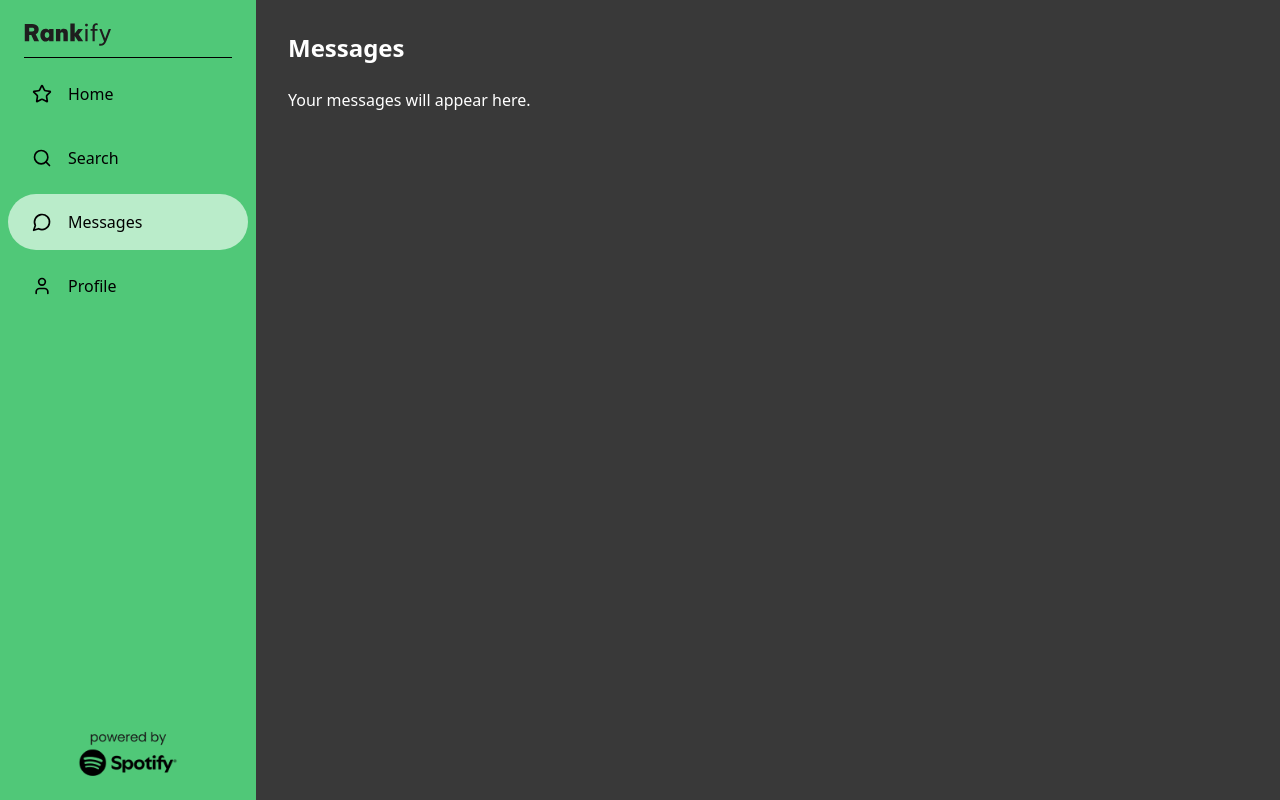
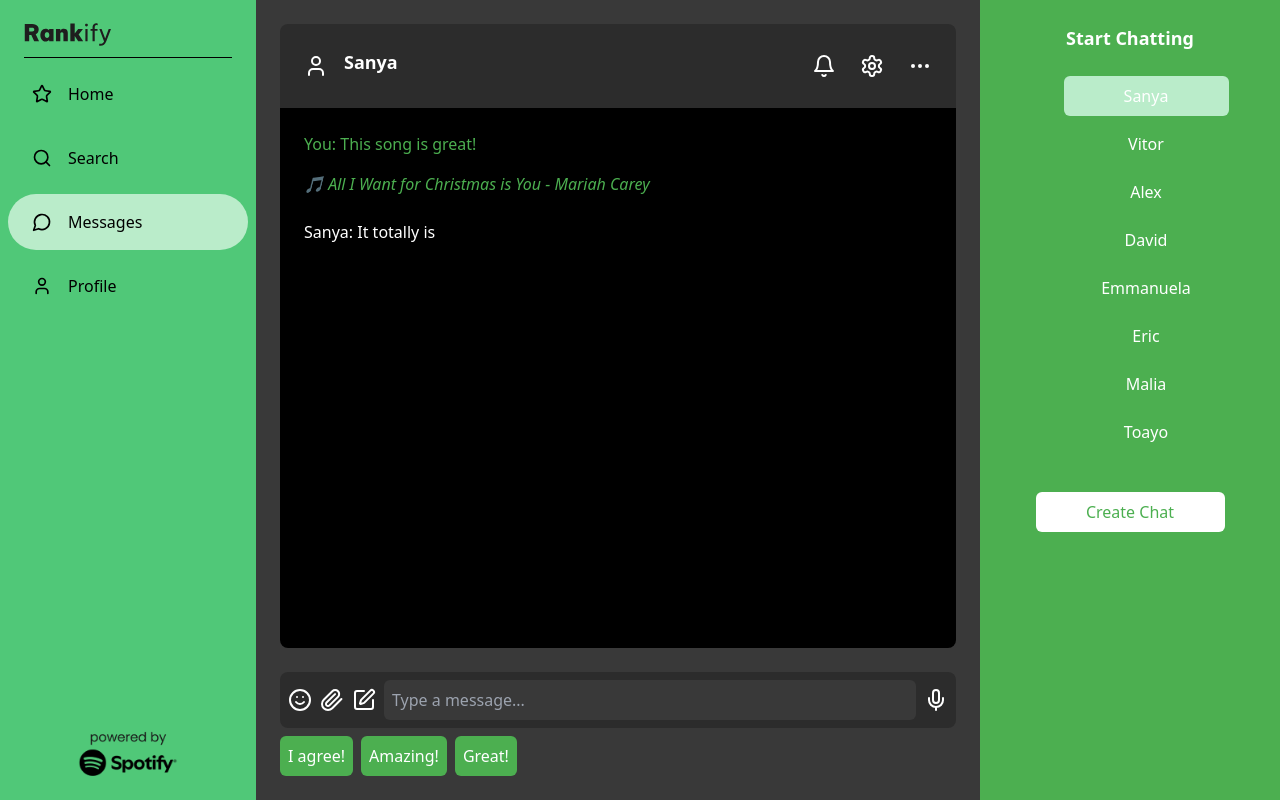
Before and after one commit to dav1dbai/CSCI201_Group9, a React (Create React App) app in the folder 201_frontend/: page /messages in a window 1280 px wide. Built offline with nearby package versions, Linux system fonts and the light colour scheme.

Commit message:
updated and working version of messages. minor aesthetic things i need to fix

```diff
--- a/201_frontend/src/pages/MessagesPage.js
+++ b/201_frontend/src/pages/MessagesPage.js
@@ -5,14 +5,20 @@
 - Shared Song ~ "All I Want for Christmas is You" is hardcoded in the handleShareSong function
 - Will probably have to replace frontend placeholder calls with real API calls
 */
+/*
+Questions I have for group meeting:
+1. Is the friends list gonna be static/hardcoded or will each user that logs in have their own populated list of friends? i.e. real-world updates
+2. Are users able to add/remove friends? i.e. if a new friend is added, the friends list should refresh.
+if a new message is sent or received, the message list should update automatically.
+3. When a user clicks on a chat with a friend should previous messages be shown or does it start from a blank chat?
+4. Are messages gonna be saved when a user sends them?
+*/
 import React, { useState } from "react";
-import Sidebar from "../components/layout/sidebar"; // Reusable sidebar component for navigation
+import { Bell, Settings, MoreHorizontal, User, Smile, Paperclip, Mic, Edit } from "lucide-react"; // Added icons
+import Sidebar from "../components/layout/sidebar"; // Sidebar for navigation
 
 const MessagesPage = () => {
-  // Tracks the currently selected friend for chatting
-  const [selectedFriend, setSelectedFriend] = useState(null);
-
-  // Stores the conversation messages
+  const [selectedFriend, setSelectedFriend] = useState("Sanya");
   const [messages, setMessages] = useState([
     {
       sender: "You",
@@ -21,11 +27,8 @@ const MessagesPage = () => {
     },
     { sender: "Sanya", text: "It totally is", song: null },
   ]);
-
-  // Tracks the value of the message input field
   const [messageInput, setMessageInput] = useState("");
 
-  // Hardcoded list of friends to display in the sidebar
   const friends = [
     "Sanya",
     "Vitor",
@@ -37,32 +40,27 @@ const MessagesPage = () => {
     "Toayo",
   ];
 
-  // Predefined quick replies for faster messaging
   const quickReplies = ["I agree!", "Amazing!", "Great!"];
 
-  // Updates the selected friend and resets the message list
   const handleSelectFriend = (friend) => {
     setSelectedFriend(friend);
-    setMessages([]); // Clear messages for now; replace with actual data fetching logic
+    setMessages([]); // Clear messages (replace with actual data fetching logic if necessary)
   };
 
-  // Sends a message by adding it to the current message list
   const handleSendMessage = () => {
     if (messageInput.trim()) {
       setMessages((prev) => [
         ...prev,
         { sender: "You", text: messageInput, song: null },
       ]);
-      setMessageInput(""); // Clear the input field
+      setMessageInput("");
     }
   };
 
-  // Sends a predefined quick reply
   const handleQuickReply = (reply) => {
     setMessages((prev) => [...prev, { sender: "You", text: reply, song: null }]);
   };
 
-  // Simulates sharing a song in the chat
   const handleShareSong = () => {
     setMessages((prev) => [
       ...prev,
@@ -71,53 +69,33 @@ const MessagesPage = () => {
   };
 
   return (
-    // Main container with a flex layout for the sidebar and content
-    <div className="flex min-h-screen bg-[#393939]">
-      {/* Sidebar for navigation, with the active tab set to "Messages" */}
+    <div className="flex h-screen w-screen bg-[#393939]">
+      {/* Sidebar on the left */}
       <Sidebar activeTab="Messages" />
 
-      {/* Main content area */}
-      <div className="flex-1 p-8">
-        <div className="grid grid-cols-3">
-          {/* Left-hand side: List of friends */}
-          <div className="bg-[#4CAF50] p-4 rounded-lg col-span-1">
-            <h3 className="text-white font-bold mb-4">Start Chatting</h3>
-            {/* Render each friend as a clickable list item */}
-            <ul className="list-none">
-              {friends.map((friend, index) => (
-                <li
-                  key={index}
-                  onClick={() => handleSelectFriend(friend)}
-                  className="p-2 text-white hover:bg-[#2E7D32] cursor-pointer rounded-md"
-                >
-                  {friend}
-                </li>
-              ))}
-            </ul>
-            {/* Button to create a new chat (not yet functional) */}
-            <button className="bg-white text-[#4CAF50] p-2 rounded-md mt-4">
-              Create Chat
-            </button>
+      {/* Chat section */}
+      <div className="flex flex-1 flex-col px-6 py-4">
+        {/* Top bar with friend name, icons, and separator */}
+        <div className="flex justify-between items-center bg-[#2C2C2C] p-4 rounded-t-lg">
+          <div className="flex items-center gap-3">
+            <User className="text-white w-6 h-6" /> {/* Friend icon */}
+            <h3 className="text-white text-lg font-bold">{selectedFriend}</h3>
+          </div>
+          <div className="flex items-center gap-4">
+            <Bell className="text-white w-6 h-6 cursor-pointer hover:text-[#4CAF50]" /> {/* Notifications */}
+            <Settings className="text-white w-6 h-6 cursor-pointer hover:text-[#4CAF50]" /> {/* Settings */}
+            <MoreHorizontal className="text-white w-6 h-6 cursor-pointer hover:text-[#4CAF50]" /> {/* Three dots */}
+          </div>
         </div>
 
-          {/* Right-hand side: Chat interface */}
-          <div className="bg-[#2C2C2C] p-4 rounded-lg col-span-2">
-            {selectedFriend ? (
-              <>
-                {/* Display the name of the selected friend */}
-                <h3 className="text-white font-bold">{selectedFriend}</h3>
-
-                {/* Chat messages area */}
-                <div className="bg-black p-4 mt-4 rounded-lg overflow-y-scroll h-80">
+        {/* Messages container */}
+        <div className="flex-1 bg-black rounded-b-lg p-4 overflow-y-scroll">
           {messages.length > 0 ? (
-                    // Render each message with sender-specific styling
             messages.map((msg, index) => (
               <div key={index} className="mb-4">
                 <p
                   className={
-                            msg.sender === "You"
-                              ? "text-[#4CAF50]"
-                              : "text-white"
+                    msg.sender === "You" ? "text-[#4CAF50]" : "text-white"
                   }
                 >
                   {msg.sender}: {msg.text}
@@ -130,35 +108,35 @@ const MessagesPage = () => {
               </div>
             ))
           ) : (
-                    // Message displayed when there are no messages
             <p className="text-white">No messages yet. Start chatting!</p>
           )}
         </div>
 
-                {/* Input area for sending messages */}
-                <div className="mt-4 flex gap-2">
+        {/* Input area */}
+        <div className="mt-4 flex items-center gap-2 bg-[#2C2C2C] rounded-lg p-2">
+          {/* Emoji Picker */}
+          <Smile className="text-white w-6 h-6 cursor-pointer hover:text-[#4CAF50]" title="Add Emoji" />
+
+          {/* Attach Files */}
+          <Paperclip className="text-white w-6 h-6 cursor-pointer hover:text-[#4CAF50]" title="Attach File" />
+
+          {/* Text editing symbol */}
+          <Edit className="text-white w-6 h-6 cursor-pointer hover:text-[#4CAF50]" title="Text Formatting" />
+
+          {/* Message input */}
           <input
             type="text"
             value={messageInput}
             onChange={(e) => setMessageInput(e.target.value)}
             placeholder="Type a message..."
-                    className="flex-1 p-2 rounded-md"
+            className="flex-1 p-2 rounded-md bg-[#393939] text-white placeholder-gray-400"
           />
-                  <button
-                    onClick={handleSendMessage}
-                    className="bg-white text-[#4CAF50] p-2 rounded-md"
-                  >
-                    Send
-                  </button>
-                  <button
-                    onClick={handleShareSong}
-                    className="bg-white text-[#4CAF50] p-2 rounded-md"
-                  >
-                    Share Song
-                  </button>
+
+          {/* Microphone */}
+          <Mic className="text-white w-6 h-6 cursor-pointer hover:text-[#4CAF50]" title="Record Audio" />
         </div>
 
-                {/* Quick reply buttons */}
+        {/* Quick replies */}
         <div className="mt-2 flex gap-2">
           {quickReplies.map((reply, index) => (
             <button
@@ -170,25 +148,30 @@ const MessagesPage = () => {
             </button>
           ))}
         </div>
-              </>
-            ) : (
-              // Prompt to select a friend if none is selected
-              <p className="text-white">Select a friend to start chatting!</p>
-            )}
       </div>
-        </div>
+
+      {/* Friends list on the right */}
+      <div className="w-[300px] bg-[#4CAF50] p-4 flex flex-col items-center">
+        <h3 className="text-white font-bold text-lg mb-4">Start Chatting</h3>
+        <ul className="flex flex-col gap-2 items-center w-full">
+          {friends.map((friend, index) => (
+            <li
+              key={index}
+              onClick={() => handleSelectFriend(friend)}
+              className={`w-3/4 p-2 text-center text-white cursor-pointer rounded-md ${
+                selectedFriend === friend ? "bg-[#BAECCA]" : "hover:bg-[#2E7D32]"
+              }`}
+            >
+              {friend}
+            </li>
+          ))}
+        </ul>
+        <button className="bg-white text-[#4CAF50] p-2 rounded-md mt-6 w-3/4">
+          Create Chat
+        </button>
       </div>
     </div>
   );
 };
 
 export default MessagesPage;
-
-/*
-Questions I have for group meeting:
-1. Is the friends list gonna be static/hardcoded or will each user that logs in have their own populated list of friends? i.e. real-world updates
-2. Are users able to add/remove friends? i.e. if a new friend is added, the friends list should refresh.
-if a new message is sent or received, the message list should update automatically.
-3. When a user clicks on a chat with a friend should previous messages be shown or does it start from a blank chat?
-4. Are messages gonna be saved when a user sends them?
-*/
--- a/201_frontend/src/pages/TestMessages.js
+++ b/201_frontend/src/pages/TestMessages.js
@@ -1,14 +1,163 @@
 //test page for messages
-import Sidebar from '../components/layout/sidebar';
+import React, { useState } from "react";
+import { Bell, Settings, MoreHorizontal, User, Smile, Paperclip, Mic, Edit } from "lucide-react"; // Added icons
+import Sidebar from "../components/layout/sidebar"; // Sidebar for navigation
 
-export default function Messages() {
-    return (
-      <div className="flex min-h-screen bg-[#393939]">
-        <Sidebar />
-        <div className="p-8">
-          <h2 className="text-2xl font-bold mb-4 text-white">Messages</h2>
-          <p className="text-base mb-4 text-white">Your messages will appear here.</p>
+const MessagesPage = () => {
+  const [selectedFriend, setSelectedFriend] = useState("Sanya");
+  const [messages, setMessages] = useState([
+    {
+      sender: "You",
+      text: "This song is great!",
+      song: "All I Want for Christmas is You - Mariah Carey",
+    },
+    { sender: "Sanya", text: "It totally is", song: null },
+  ]);
+  const [messageInput, setMessageInput] = useState("");
+
+  const friends = [
+    "Sanya",
+    "Vitor",
+    "Alex",
+    "David",
+    "Emmanuela",
+    "Eric",
+    "Malia",
+    "Toayo",
+  ];
+
+  const quickReplies = ["I agree!", "Amazing!", "Great!"];
+
+  const handleSelectFriend = (friend) => {
+    setSelectedFriend(friend);
+    setMessages([]); // Clear messages (replace with actual data fetching logic if necessary)
+  };
+
+  const handleSendMessage = () => {
+    if (messageInput.trim()) {
+      setMessages((prev) => [
+        ...prev,
+        { sender: "You", text: messageInput, song: null },
+      ]);
+      setMessageInput("");
+    }
+  };
+
+  const handleQuickReply = (reply) => {
+    setMessages((prev) => [...prev, { sender: "You", text: reply, song: null }]);
+  };
+
+  const handleShareSong = () => {
+    setMessages((prev) => [
+      ...prev,
+      { sender: "You", text: "", song: "All I Want for Christmas is You" },
+    ]);
+  };
+
+  return (
+    <div className="flex h-screen w-screen bg-[#393939]">
+      {/* Sidebar on the left */}
+      <Sidebar activeTab="Messages" />
+
+      {/* Chat section */}
+      <div className="flex flex-1 flex-col px-6 py-4">
+        {/* Top bar with friend name, icons, and separator */}
+        <div className="flex justify-between items-center bg-[#2C2C2C] p-4 rounded-t-lg">
+          <div className="flex items-center gap-3">
+            <User className="text-white w-6 h-6" /> {/* Friend icon */}
+            <h3 className="text-white text-lg font-bold">{selectedFriend}</h3>
+          </div>
+          <div className="flex items-center gap-4">
+            <Bell className="text-white w-6 h-6 cursor-pointer hover:text-[#4CAF50]" /> {/* Notifications */}
+            <Settings className="text-white w-6 h-6 cursor-pointer hover:text-[#4CAF50]" /> {/* Settings */}
+            <MoreHorizontal className="text-white w-6 h-6 cursor-pointer hover:text-[#4CAF50]" /> {/* Three dots */}
+          </div>
+        </div>
+
+        {/* Messages container */}
+        <div className="flex-1 bg-black rounded-b-lg p-4 overflow-y-scroll">
+          {messages.length > 0 ? (
+            messages.map((msg, index) => (
+              <div key={index} className="mb-4">
+                <p
+                  className={
+                    msg.sender === "You" ? "text-[#4CAF50]" : "text-white"
+                  }
+                >
+                  {msg.sender}: {msg.text}
+                </p>
+                {msg.song && (
+                  <p className="text-[#4CAF50]">
+                    <em>🎵 {msg.song}</em>
+                  </p>
+                )}
+              </div>
+            ))
+          ) : (
+            <p className="text-white">No messages yet. Start chatting!</p>
+          )}
+        </div>
+
+        {/* Input area */}
+        <div className="mt-4 flex items-center gap-2 bg-[#2C2C2C] rounded-lg p-2">
+          {/* Emoji Picker */}
+          <Smile className="text-white w-6 h-6 cursor-pointer hover:text-[#4CAF50]" title="Add Emoji" />
+
+          {/* Attach Files */}
+          <Paperclip className="text-white w-6 h-6 cursor-pointer hover:text-[#4CAF50]" title="Attach File" />
+
+          {/* Text editing symbol */}
+          <Edit className="text-white w-6 h-6 cursor-pointer hover:text-[#4CAF50]" title="Text Formatting" />
+
+          {/* Message input */}
+          <input
+            type="text"
+            value={messageInput}
+            onChange={(e) => setMessageInput(e.target.value)}
+            placeholder="Type a message..."
+            className="flex-1 p-2 rounded-md bg-[#393939] text-white placeholder-gray-400"
+          />
+
+          {/* Microphone */}
+          <Mic className="text-white w-6 h-6 cursor-pointer hover:text-[#4CAF50]" title="Record Audio" />
+        </div>
+
+        {/* Quick replies */}
+        <div className="mt-2 flex gap-2">
+          {quickReplies.map((reply, index) => (
+            <button
+              key={index}
+              onClick={() => handleQuickReply(reply)}
+              className="bg-[#4CAF50] text-white p-2 rounded-md"
+            >
+              {reply}
+            </button>
+          ))}
         </div>
       </div>
-    )
-  }
+
+      {/* Friends list on the right */}
+      <div className="w-[300px] bg-[#4CAF50] p-4 flex flex-col items-center">
+        <h3 className="text-white font-bold text-lg mb-4">Start Chatting</h3>
+        <ul className="flex flex-col gap-2 items-center w-full">
+          {friends.map((friend, index) => (
+            <li
+              key={index}
+              onClick={() => handleSelectFriend(friend)}
+              className={`w-3/4 p-2 text-center text-white cursor-pointer rounded-md ${
+                selectedFriend === friend ? "bg-[#BAECCA]" : "hover:bg-[#2E7D32]"
+              }`}
+            >
+              {friend}
+            </li>
+          ))}
+        </ul>
+        <button className="bg-white text-[#4CAF50] p-2 rounded-md mt-6 w-3/4">
+          Create Chat
+        </button>
+      </div>
+    </div>
+  );
+};
+
+export default MessagesPage;
```
Lines whose indentation alone changed are shown as unchanged.
